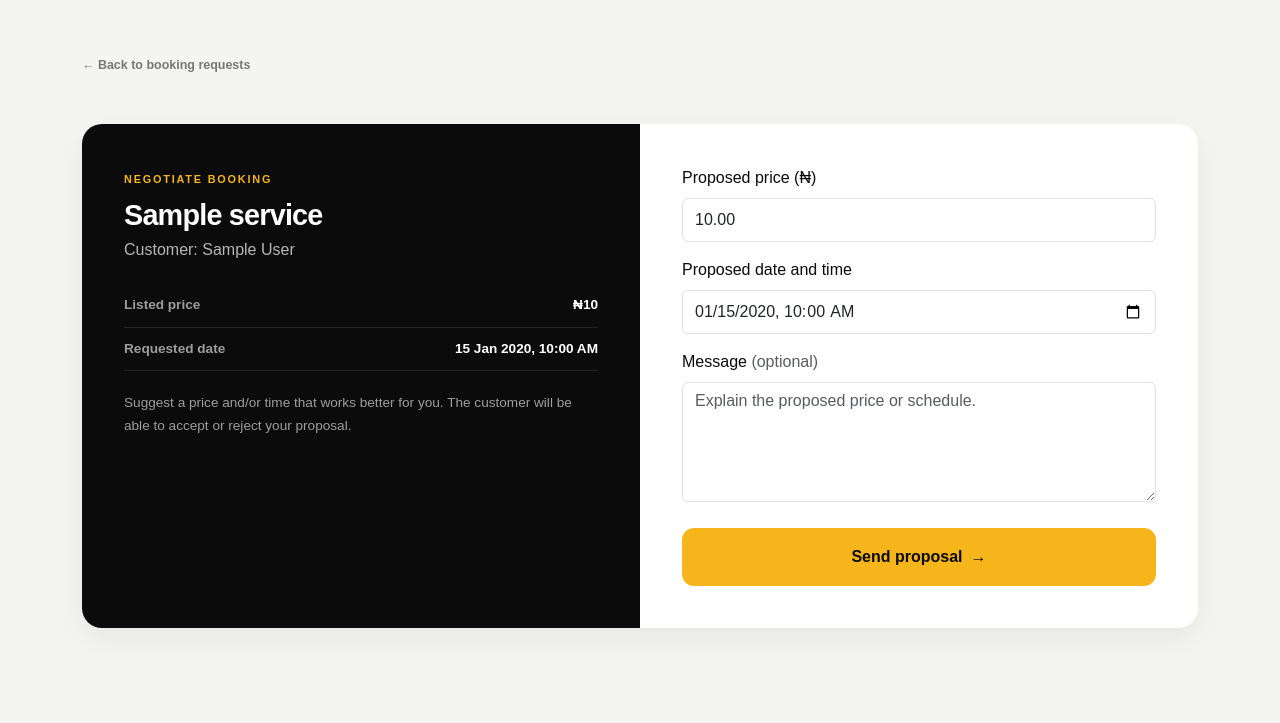
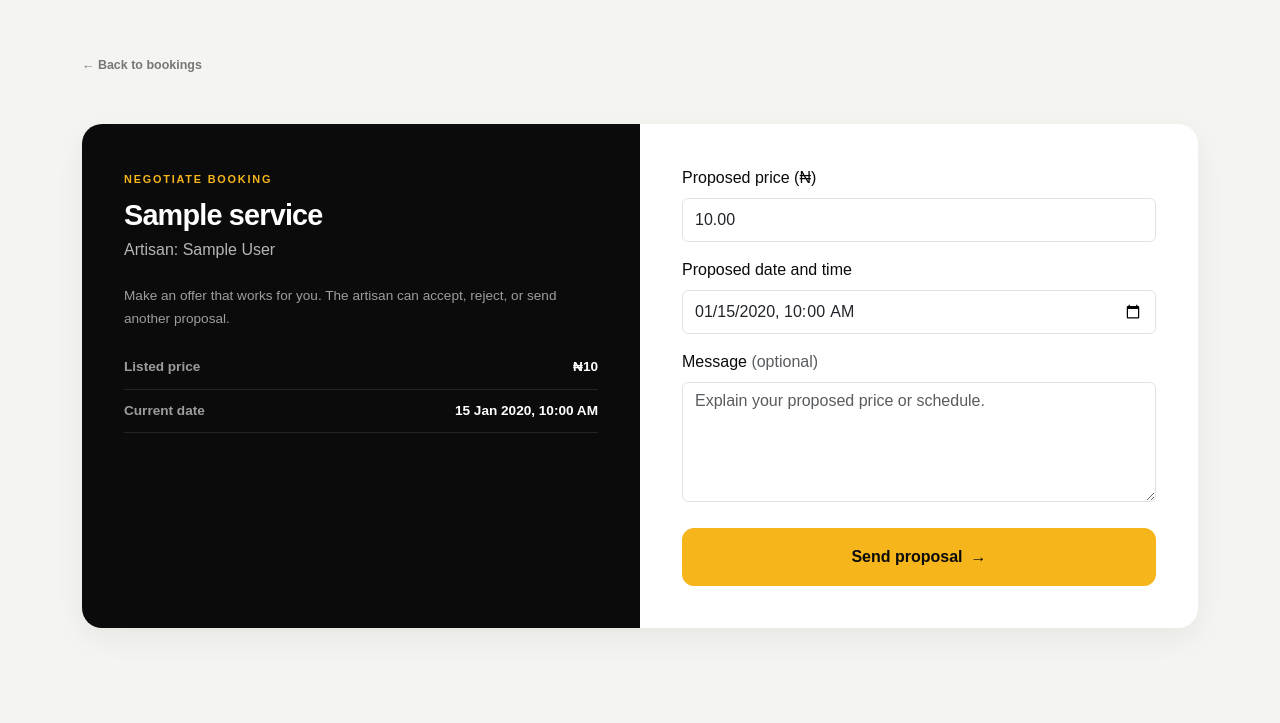
Before and after one commit to Vichi-King/ArtisanLink, a Flask app: template app/templates/booking_negotiation.html in a window 1280 px wide. Shown: the part 76-799 px from the top of the page. Run offline with Flask 3, Linux system fonts and the light colour scheme; the template is opened without the code that fills it: values that come from a table or form of the project are taken from there, others are empty; tables that the repository leaves empty hold one stand-in row (values such as "Sample post").

Commit message:
Support customer and artisan negotiation forms

```diff
--- a/app/templates/booking_negotiation.html
+++ b/app/templates/booking_negotiation.html
@@ -3,19 +3,24 @@
 {% block content %}
 <section class="booking-form-section">
     <div class="container">
-        <a href="{{ url_for('artisan_bookings') }}" class="artisan-back-link">← Back to booking requests</a>
+        <a href="{{ url_for('artisan_bookings' if role == 'artisan' else 'my_bookings') }}" class="artisan-back-link">← Back to bookings</a>
         <div class="booking-form-card">
             <div class="booking-form-summary">
                 <span class="artisan-dashboard-eyebrow">NEGOTIATE BOOKING</span>
                 <h1>{{ booking.service.name }}</h1>
-                <p class="booking-form-artisan">Customer: {{ booking.customer.full_name }}</p>
+                {% if role == 'artisan' %}
+                    <p class="booking-form-artisan">Customer: {{ booking.customer.full_name }}</p>
+                    <p class="booking-form-description">Suggest a price and/or time that works better for you. The customer can accept, reject, or counter your proposal.</p>
+                {% else %}
+                    <p class="booking-form-artisan">Artisan: {{ booking.artisan.user.full_name }}</p>
+                    <p class="booking-form-description">Make an offer that works for you. The artisan can accept, reject, or send another proposal.</p>
+                {% endif %}
                 <dl class="booking-summary-details">
                     <div><dt>Listed price</dt><dd>₦{{ "{:,.0f}".format(booking.service.price) }}</dd></div>
-                    <div><dt>Requested date</dt><dd>{{ booking.booking_date.strftime('%d %b %Y, %I:%M %p') }}</dd></div>
+                    <div><dt>Current date</dt><dd>{{ booking.booking_date.strftime('%d %b %Y, %I:%M %p') }}</dd></div>
                 </dl>
-                <p class="booking-form-description">Suggest a price and/or time that works better for you. The customer will be able to accept or reject your proposal.</p>
             </div>
-            <form method="POST" class="booking-form">
+            <form method="POST" action="{{ url_for('negotiate_booking', booking_id=booking.id) if role == 'artisan' else url_for('customer_counter_proposal', booking_id=booking.id) }}" class="booking-form">
                 <div class="mb-3">
                     <label for="proposed_price" class="form-label">Proposed price (₦)</label>
                     <input type="number" min="1" step="0.01" class="form-control" id="proposed_price" name="proposed_price" value="{{ booking.service.price }}" required>
@@ -26,7 +31,7 @@
                 </div>
                 <div class="mb-3">
                     <label for="message" class="form-label">Message <span class="text-muted">(optional)</span></label>
-                    <textarea class="form-control" id="message" name="message" rows="4" maxlength="1000" placeholder="Explain the proposed price or schedule."></textarea>
+                    <textarea class="form-control" id="message" name="message" rows="4" maxlength="1000" placeholder="Explain your proposed price or schedule."></textarea>
                 </div>
                 <button type="submit" class="hero-btn hero-btn-primary booking-submit-btn">Send proposal <span class="ms-2">→</span></button>
             </form>
```
